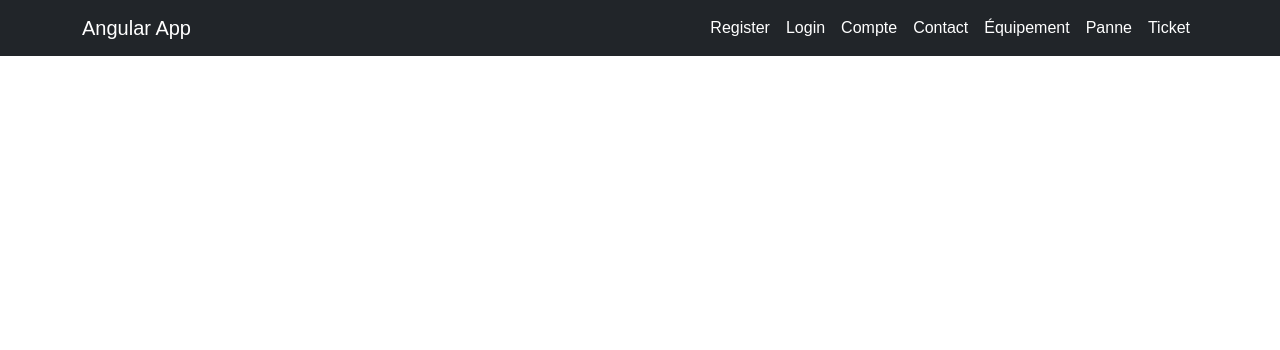
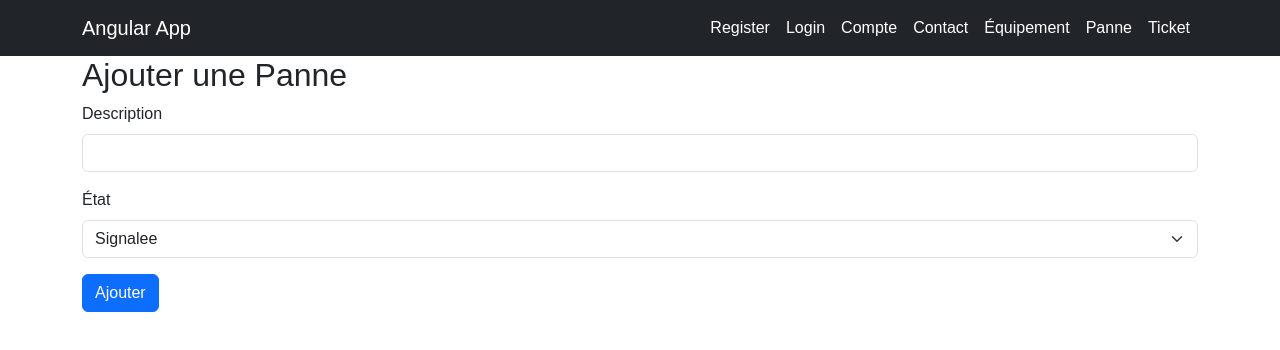
Before and after one commit to nadianajib/IT-support-App, an Angular app in the folder ITsupportAppFront/: page /pannes/add in a window 1280 px wide. Before the commit this address led to /. Shown: the top 350 px of the page. Built offline with nearby package versions, Linux system fonts and the light colour scheme.

Commit message:
réaliser la méthode ajouter panne

```diff
--- a/ITsupportAppFront/src/app/Service/panne.service.ts
+++ b/ITsupportAppFront/src/app/Service/panne.service.ts
@@ -7,6 +7,9 @@ import { Panne } from '../model/panne';
   providedIn: 'root'
 })
 export class PanneService {
+  addPanne(newPanne: Panne) {
+    throw new Error('Method not implemented.');
+  }
 
   private apiUrl = 'http://localhost:8089/api/pannes';
   constructor(private http: HttpClient) { }
--- a/ITsupportAppFront/src/app/app-routing.module.ts
+++ b/ITsupportAppFront/src/app/app-routing.module.ts
@@ -4,6 +4,7 @@ import { EquipmentListComponent } from './equipment/list/list.component';
 import { EquipmentAddComponent } from './addequipement/addequipement.component';
 import { EquipmentEditComponent } from './edit-equipement/edit-equipement.component';
 import { PanneListComponent } from './panne-list/panne-list.component';
+import { PanneAddComponent } from './panne-add/panne-add.component';
 
 const routes: Routes = [
   { path: '', redirectTo: '/equipments', pathMatch: 'full' },
@@ -11,6 +12,8 @@ const routes: Routes = [
   { path: 'equipments/add', component: EquipmentAddComponent },
   { path: 'equipments/edit/:id', component: EquipmentEditComponent },
   { path: 'pannes', component: PanneListComponent },
+  { path: 'pannes/add', component: PanneAddComponent }
+
 
   // Autres routes
 ];
--- /dev/null
+++ b/ITsupportAppFront/src/app/panne-add/panne-add.component.html
@@ -0,0 +1,22 @@
+<div class="container">
+    <h2>Ajouter une Panne</h2>
+    <form [formGroup]="panneForm" (ngSubmit)="onSubmit()">
+      <div class="mb-3">
+        <label for="description" class="form-label">Description</label>
+        <input id="description" formControlName="description" class="form-control" />
+      </div>
+      <div class="mb-3">
+        <label for="etatPanne" class="form-label">État</label>
+        <select id="etatPanne" formControlName="etatPanne" class="form-select">
+          <option value="SIGNALEE">Signalee</option>
+          <option value="EN_COURS">En cours</option>
+          <option value="RESOLUE">Résolue</option>
+          <option value="NON_REPARABLE">Non Réparable</option>
+        </select>
+      </div>
+      <button type="submit" class="btn btn-primary">Ajouter</button>
+      <div *ngIf="errorMessage" class="alert alert-danger mt-3">
+        {{ errorMessage }}
+      </div>
+    </form>
+  </div>
--- /dev/null
+++ b/ITsupportAppFront/src/app/panne-add/panne-add.component.ts
@@ -0,0 +1,36 @@
+import { Component } from '@angular/core';
+import { FormBuilder, FormGroup, Validators } from '@angular/forms';
+import { Router } from '@angular/router';
+import { Panne } from '../model/panne';
+import { PanneService } from '../Service/panne.service';
+
+@Component({
+  selector: 'app-panne-add',
+  templateUrl: './panne-add.component.html',
+  styleUrls: ['./panne-add.component.scss']
+})
+export class PanneAddComponent {
+  panneForm: FormGroup;
+  errorMessage: string | null = null;
+
+  constructor(
+    private fb: FormBuilder,
+    private panneService: PanneService,
+    private router: Router
+  ) {
+    this.panneForm = this.fb.group({
+      description: ['', Validators.required],
+      etatPanne: ['SIGNALEE', Validators.required]
+    });
+  }
+
+  onSubmit(): void {
+    if (this.panneForm.valid) {
+      const newPanne: Panne = this.panneForm.value;
+      this.panneService.createPanne(newPanne).subscribe({
+        next: () => this.router.navigate(['/pannes']),
+        error: err => this.errorMessage = 'Erreur lors de l\'ajout de la panne'
+      });
+    }
+  }
+}
```
Also changed, not shown: ITsupportAppFront/src/app/app.module.ts (+11 -8 lines), ITsupportAppFront/src/app/panne-add/panne-add.component.scss (added), 1 other file (tests, documents, lock files or other folders).
